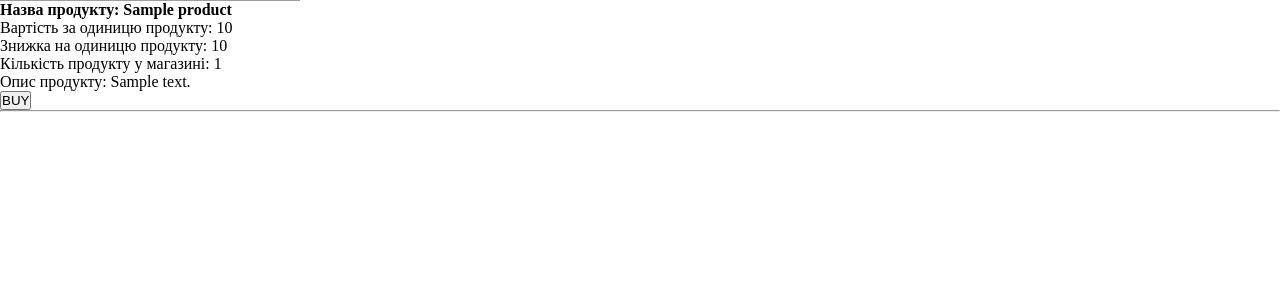
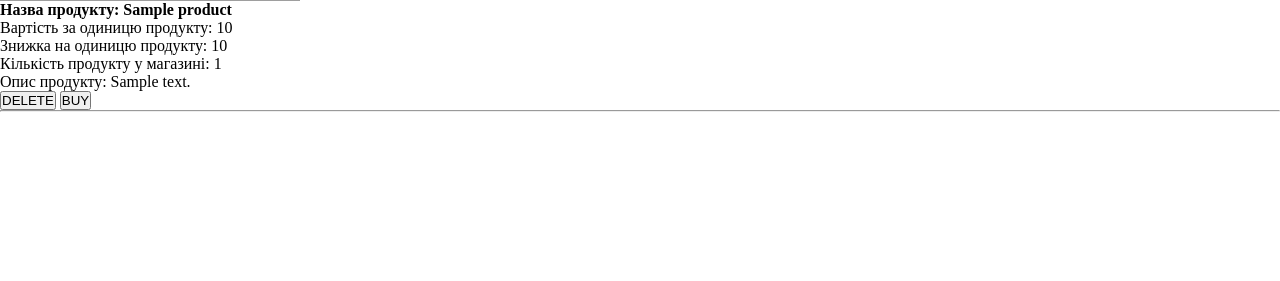
Before and after one commit to ChornorotAndriy/shop-drones, a Python web app: template shop/templates/shop.html in a window 1280 px wide. Shown: the part 405-686 px from the top of the page. Run offline with Jinja, Linux system fonts and the light colour scheme; the template is opened without the code that fills it: most values are stand-ins (such as "Sample title", 1, 10 or a date in 2020); grey boxes are pictures that could not be loaded.

Commit message:
deleting a product as an administrator

```diff
--- a/shop/static/js/filter.js
+++ b/shop/static/js/filter.js
@@ -22,6 +22,7 @@ $(document).ready(function(){
                     productDiv.append($('<p>', {text: 'Кількість продукту: ' + product.count}))
                     productDiv.append($('<p>', {text: 'Опис продукту: ' + product.description}))
                     productDiv.append($('<button>', {class: "buy", id: `${product.id}`, type:"button", text: "buy"}))
+                    roductDiv.append($('<button>', {class: "delete", 'data_id': `${product.id}`, text: 'Delete'}))
 
                     productDiv.append($('<hr>'))
 
@@ -45,3 +46,6 @@ $(document).ready(function(){
         })
     })
 })
+$(document).on('click', '.delete', function(){
+    $.get(`/delete_product?id=${$(this).data('id')}`, () => $(this).closest('.product').remove());
+});
--- a/shop/templates/shop.html
+++ b/shop/templates/shop.html
@@ -55,7 +55,7 @@
                     <p>Знижка на одиницю продукту: {{ product.discount }}</p>
                     <p>Кількість продукту у магазині: {{ product.count }}</p>
                     <p>Опис продукту: {{ product.description }}</p>
-
+                    <button class="delete" data_id="{{product.id}}">DELETE</button>
                     <button class="buy" id="{{product.id}}" type="button">BUY</button>
                     <!-- get -->
                     {% if current_user.is_admin %}
--- a/shop/views.py
+++ b/shop/views.py
@@ -55,6 +55,7 @@ def delete_product():
         DATABASE.session.commit()
         #
         os.remove(path= os.path.abspath(os.path.join(__file__, '..', 'static', 'images', 'products', f'{get_model_product.product_name}.png')))
+    return flask.jsonify({'success': True})
 #
 def add_product_cookies():
     list_id_products = flask.request.cookies.get(key= 'list_products')
```
